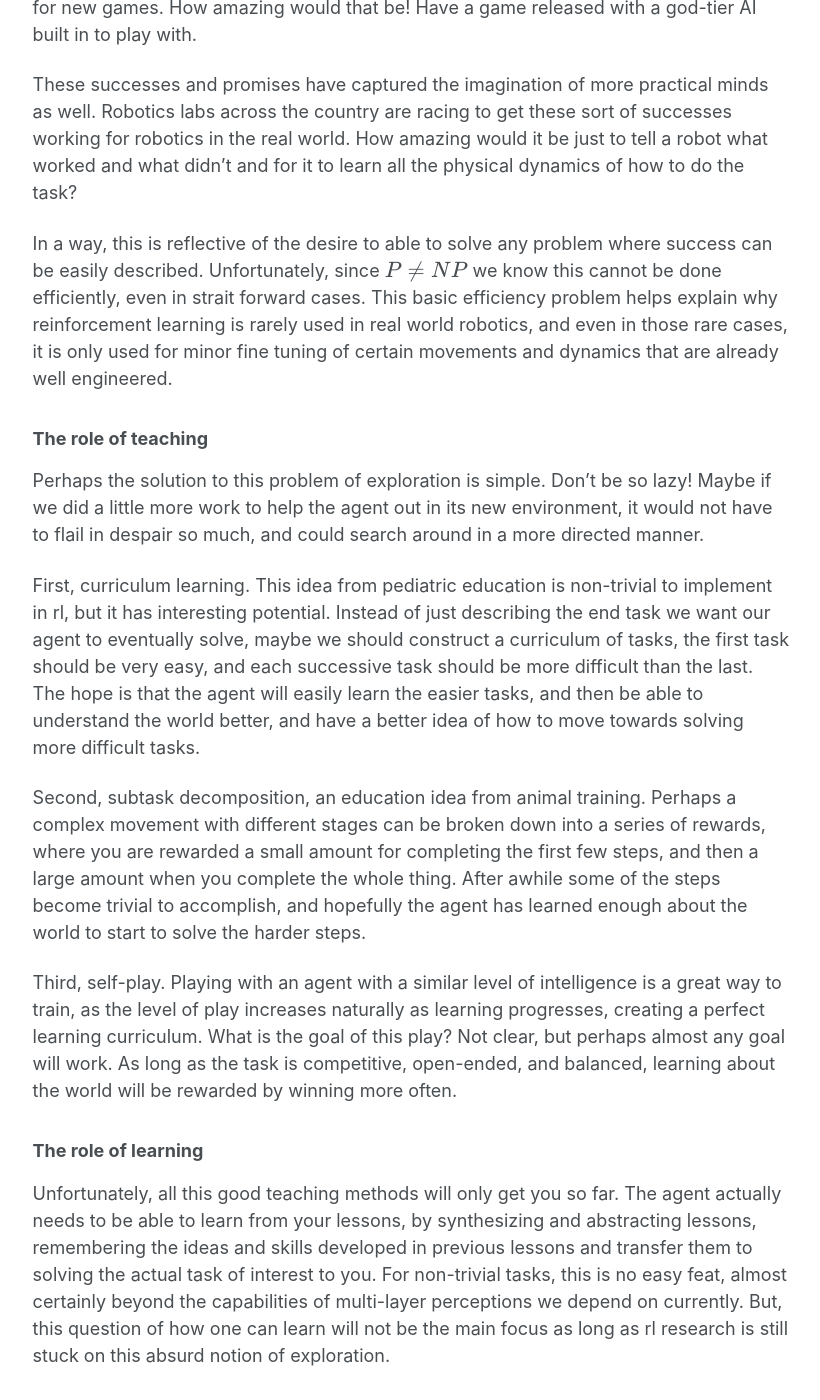
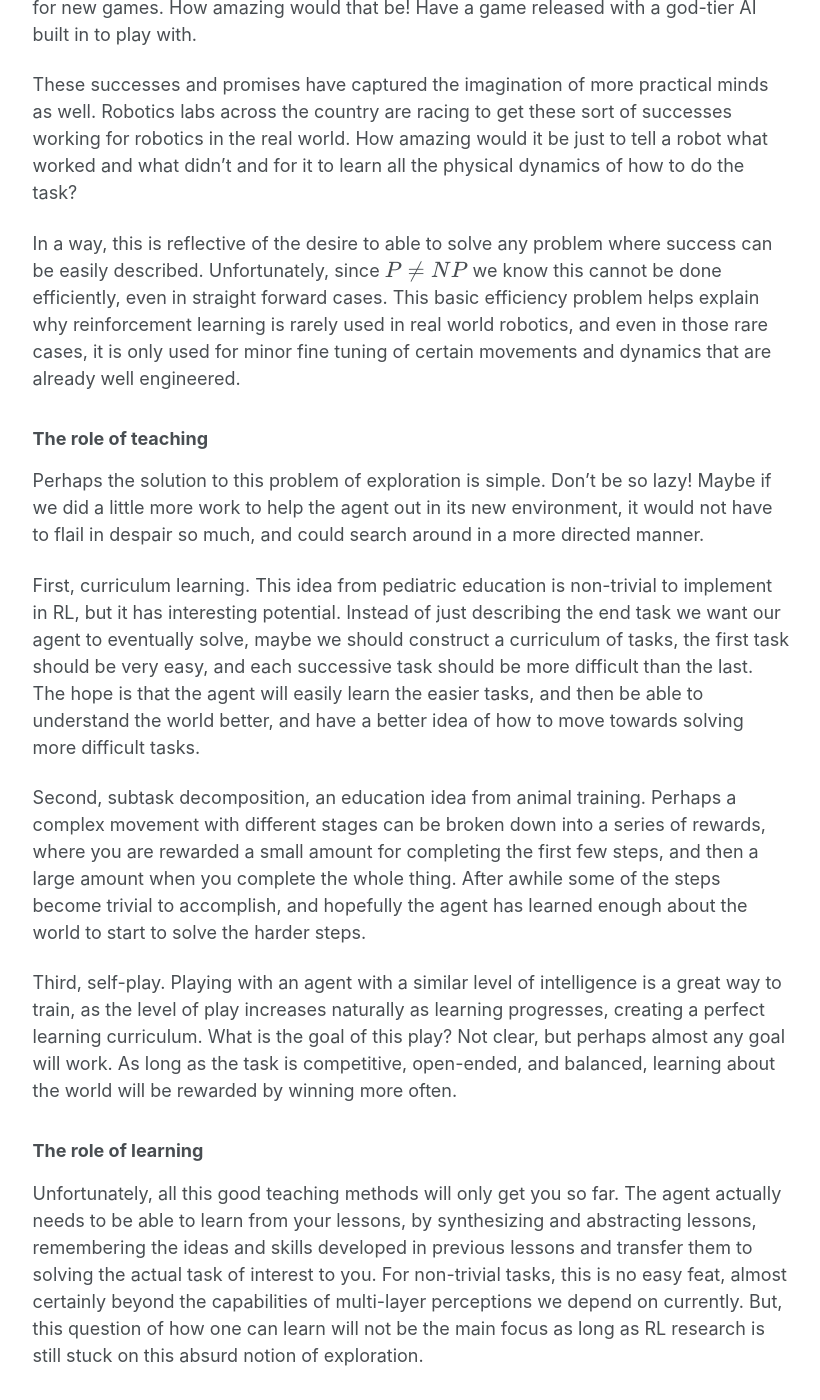
Before and after one commit to benblack769/benblack769.github.io, a Jekyll site: the page built from posts/rants/falacy-exploration.md, in a window 1280 px wide and 1400 px high, scrolled down 1333 px. Shown: the whole window, without its empty margins (229-1049 px from the left). Built offline with Jekyll 4.4.1, drawn with Linux system fonts in a browser that asks for light colours; formulas are drawn with MathJax 3; some of the changed text lies outside the part shown.

Commit message:
small rant edits

```diff
--- a/posts/rants/falacy-exploration.md
+++ b/posts/rants/falacy-exploration.md
@@ -34,14 +34,14 @@ Another huge project was AlphaStar, a grandmaster level Starcraft AI which beat
 
 These successes and promises have captured the imagination of more practical minds as well. Robotics labs across the country are racing to get these sort of successes working for robotics in the real world. How amazing would it be just to tell a robot what worked and what didn't and for it to learn all the physical dynamics of how to do the task?
 
-In a way, this is reflective of the desire to able to solve any problem where success can be easily described. Unfortunately, since $$P \ne NP$$ we know this cannot be done efficiently, even in strait forward cases. This basic efficiency problem helps explain why reinforcement learning is rarely used in real world robotics, and even in those rare cases, it is only used for minor fine tuning of certain movements and dynamics that are already well engineered.
+In a way, this is reflective of the desire to able to solve any problem where success can be easily described. Unfortunately, since $$P \ne NP$$ we know this cannot be done efficiently, even in straight forward cases. This basic efficiency problem helps explain why reinforcement learning is rarely used in real world robotics, and even in those rare cases, it is only used for minor fine tuning of certain movements and dynamics that are already well engineered.
 
 
 ### The role of teaching
 
 Perhaps the solution to this problem of exploration is simple. Don't be so lazy! Maybe if we did a little more work to help the agent out in its new environment, it would not have to flail in despair so much, and could search around in a more directed manner.
 
-First, curriculum learning. This idea from pediatric education is non-trivial to implement in rl, but it has interesting potential. Instead of just describing the end task we want our agent to eventually solve, maybe we should construct a curriculum of tasks, the first task should be very easy, and each successive task should be more difficult than the last. The hope is that the agent will easily learn the easier tasks, and then be able to understand the world better, and have a better idea of how to move towards solving more difficult tasks.
+First, curriculum learning. This idea from pediatric education is non-trivial to implement in RL, but it has interesting potential. Instead of just describing the end task we want our agent to eventually solve, maybe we should construct a curriculum of tasks, the first task should be very easy, and each successive task should be more difficult than the last. The hope is that the agent will easily learn the easier tasks, and then be able to understand the world better, and have a better idea of how to move towards solving more difficult tasks.
 
 Second, subtask decomposition, an education idea from animal training. Perhaps a complex movement with different stages can be broken down into a series of rewards, where you are rewarded a small amount for completing the first few steps, and then a large amount when you complete the whole thing. After awhile some of the steps become trivial to accomplish, and hopefully the agent has learned enough about the world to start to solve the harder steps.
 
@@ -49,4 +49,4 @@ Third, self-play. Playing with an agent with a similar level of intelligence is
 
 ### The role of learning
 
-Unfortunately, all this good teaching methods will only get you so far. The agent actually needs to be able to learn from your lessons, by synthesizing and abstracting lessons, remembering the ideas and skills developed in previous lessons and transfer them to solving the actual task of interest to you. For non-trivial tasks, this is no easy feat, almost certainly beyond the capabilities of multi-layer perceptions we depend on currently. But, this question of how one can learn will not be the main focus as long as rl research is still stuck on this absurd notion of exploration.
+Unfortunately, all this good teaching methods will only get you so far. The agent actually needs to be able to learn from your lessons, by synthesizing and abstracting lessons, remembering the ideas and skills developed in previous lessons and transfer them to solving the actual task of interest to you. For non-trivial tasks, this is no easy feat, almost certainly beyond the capabilities of multi-layer perceptions we depend on currently. But, this question of how one can learn will not be the main focus as long as RL research is still stuck on this absurd notion of exploration.
```
Also changed, not shown: other parts of posts/rants/falacy-exploration.md (+1 -1 lines), posts/rants/economic_problem_ai.md (+2 -2 lines).
